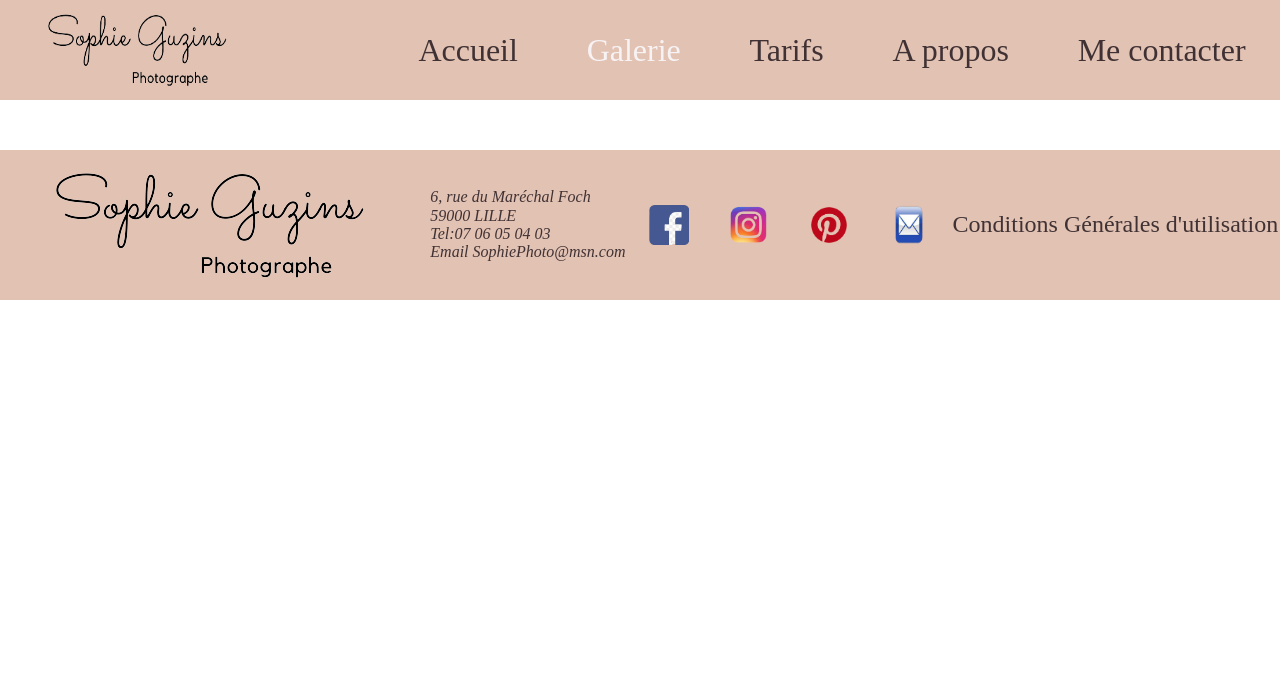
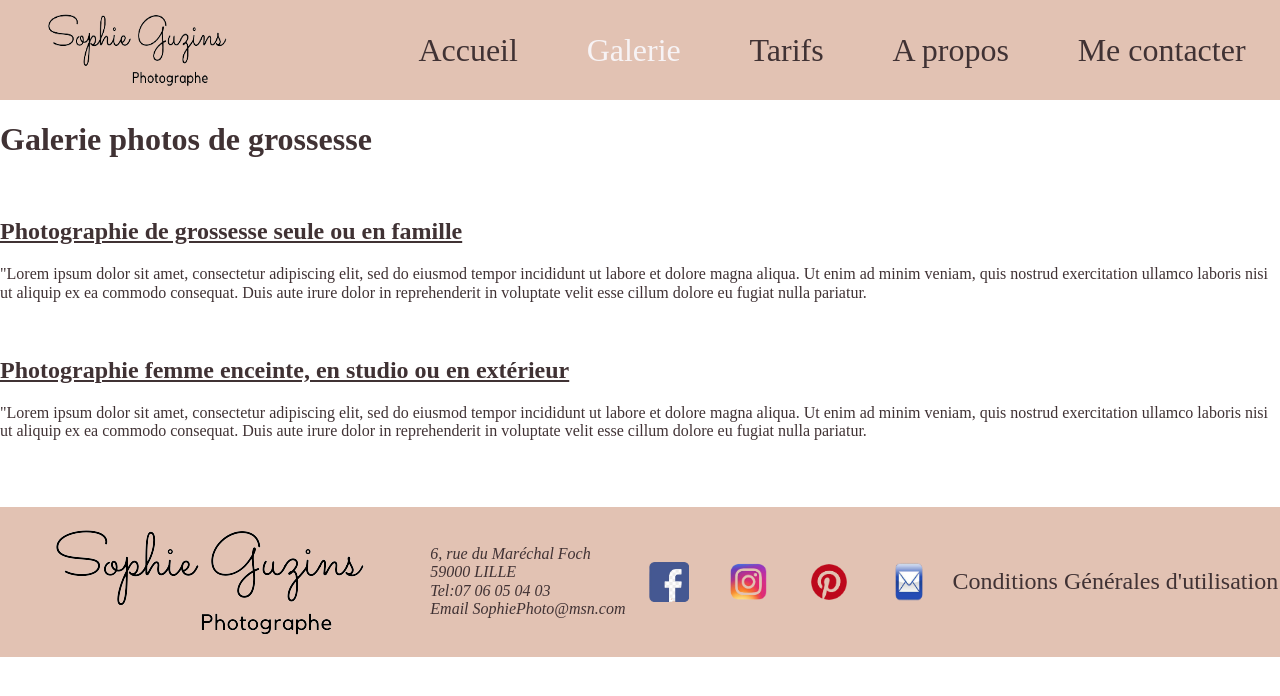
Before and after one commit to serge-thui/photographeLandingPage, a website built with Parcel: page galerie.html in a window 1280 px wide. Built offline with nearby package versions, Linux system fonts and the light colour scheme.

Commit message:
Démarrage de la page galeries.html

```diff
--- a/galerie.html
+++ b/galerie.html
@@ -39,7 +39,26 @@
     </nav>
   </header>
 
+  <main>
+  <!-- galerie photos de grossesse -->
+  <section id="galerieGrossesse">
+    <h1>Galerie photos de grossesse</h1>
+    <br>
+    <h2><u>Photographie de grossesse seule ou en famille</u></h2>
+    <p>"Lorem ipsum dolor sit amet, consectetur adipiscing elit, sed do eiusmod tempor incididunt ut labore et dolore magna aliqua.
+       Ut enim ad minim veniam, quis nostrud exercitation ullamco laboris nisi ut aliquip ex ea commodo consequat.
+        Duis aute irure dolor in reprehenderit in voluptate velit esse cillum dolore eu fugiat nulla pariatur.</p>
+    <br>
+      <h2><u> Photographie femme enceinte, en studio ou en extérieur</u></h2>
+      <p>"Lorem ipsum dolor sit amet, consectetur adipiscing elit, sed do eiusmod tempor incididunt ut labore et dolore magna aliqua.
+        Ut enim ad minim veniam, quis nostrud exercitation ullamco laboris nisi ut aliquip ex ea commodo consequat.
+         Duis aute irure dolor in reprehenderit in voluptate velit esse cillum dolore eu fugiat nulla pariatur.</p>
 
+
+  </section>
+
+
+  </main>
 <!-- footer -->
   <footer>
     <figure><img src="/img/SophieLogo-transparent.png" alt="logo de Sophie photo"></figure>
```
Also changed, not shown: index.html (+1 -1 lines).
